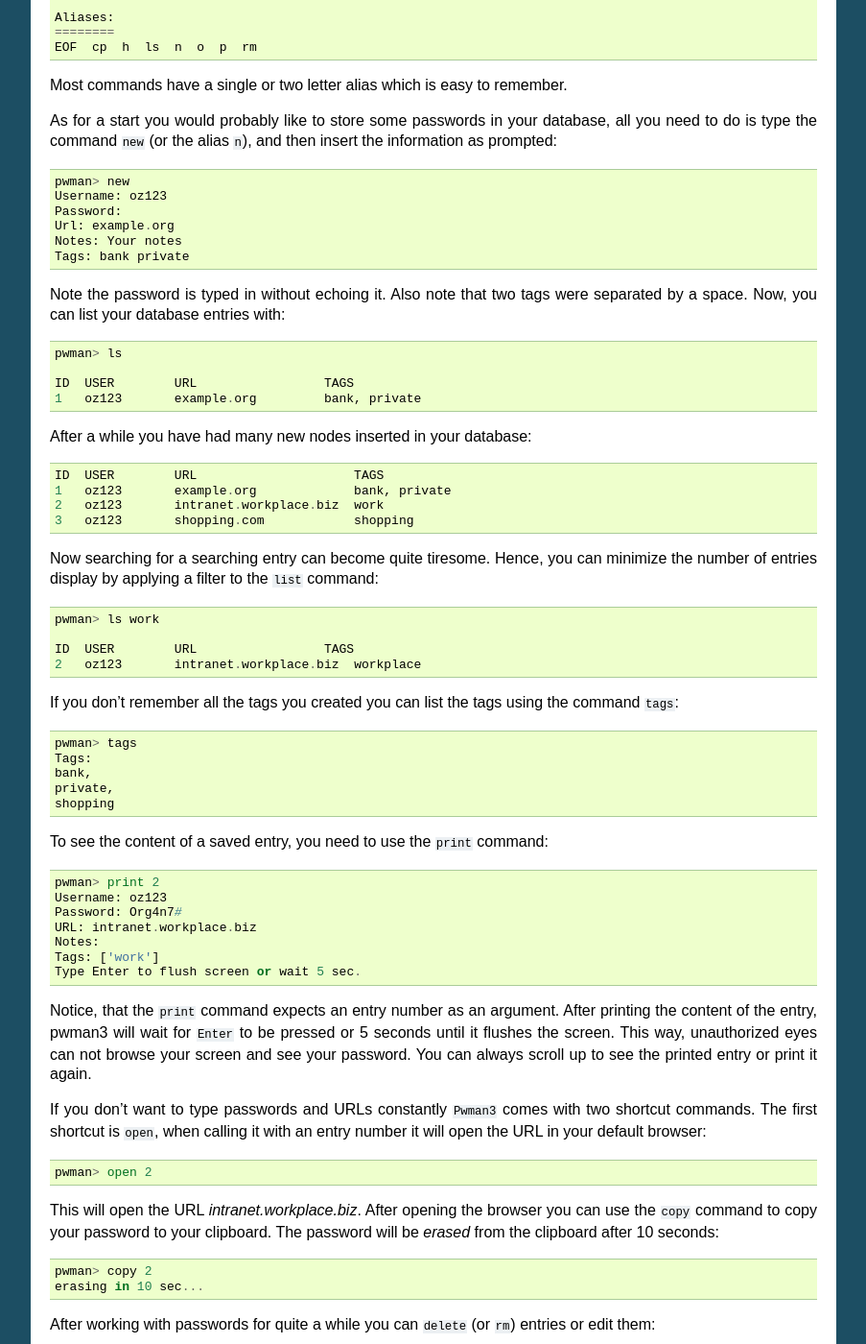
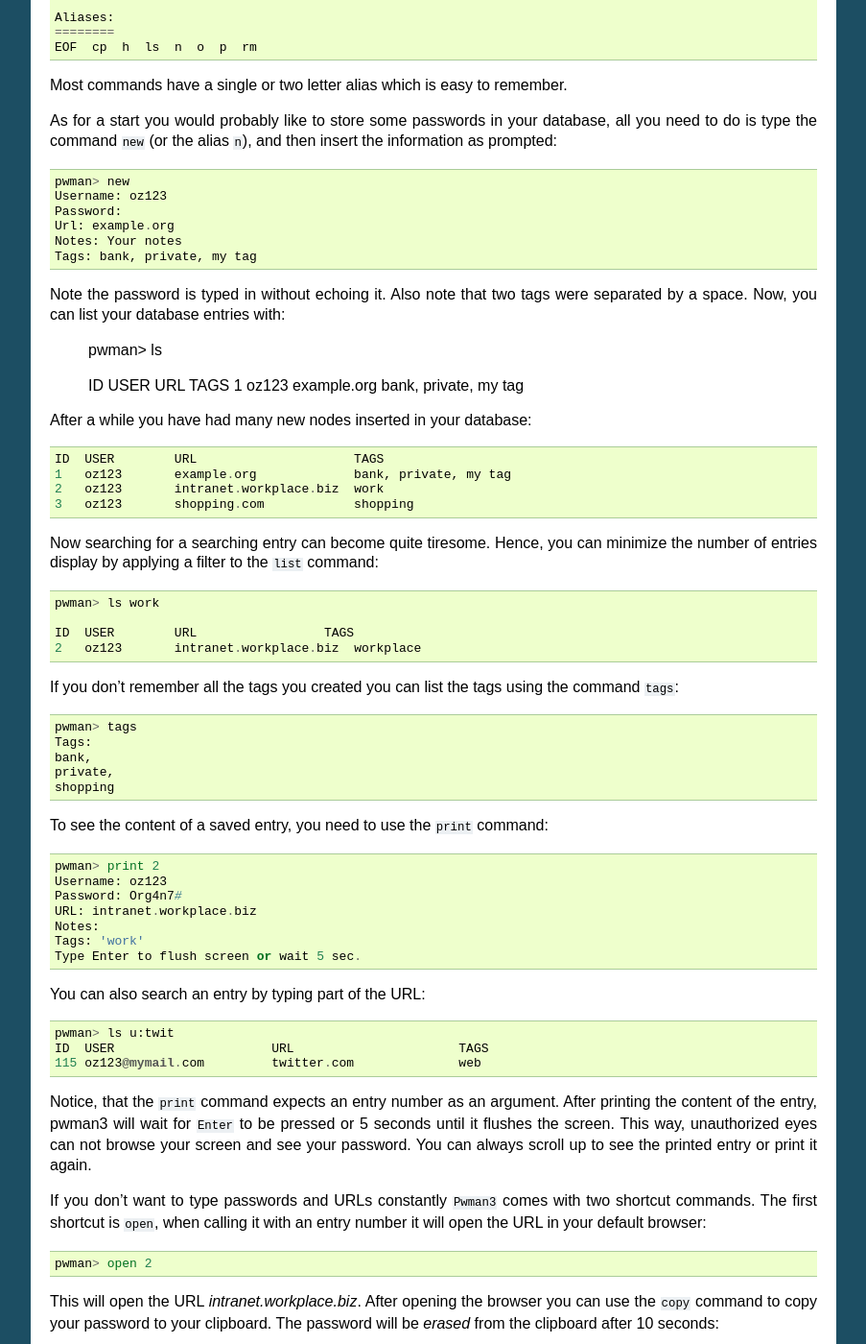
Before and after one commit to pwman3/pwman3, a Sphinx documentation site: the page built from docs/source/tutorial.rst, in a window 1280 px wide and 1400 px high, scrolled down 655 px. Shown: the whole window at 96% size, without its empty margins (198-1101 px from the left). Built offline with Sphinx 7.4.7, drawn with Linux system fonts in a browser that asks for light colours.

Commit message:
Update documentation

```diff
--- a/docs/source/tutorial.rst
+++ b/docs/source/tutorial.rst
@@ -49,21 +49,21 @@ as prompted::
     Password:
     Url: example.org
     Notes: Your notes
-    Tags: bank private
+    Tags: bank, private, my tag
 
 Note the password is typed in without echoing it. Also note that two tags were
-separated by a space. Now, you can list your database entries with::
+separated by a space. Now, you can list your database entries with:
 
     pwman> ls
 
     ID  USER        URL                 TAGS
-    1   oz123       example.org         bank, private
+    1   oz123       example.org         bank, private, my tag
 
 After a while you have had many new nodes inserted in your database::
 
 
     ID  USER        URL                     TAGS
-    1   oz123       example.org             bank, private
+    1   oz123       example.org             bank, private, my tag
     2   oz123       intranet.workplace.biz  work
     3   oz123       shopping.com            shopping
 
@@ -92,8 +92,14 @@ To see the content of a saved entry, you need to use the ``print`` command::
     Password: Org4n7#
     URL: intranet.workplace.biz
     Notes:
-    Tags: ['work']
+    Tags: 'work'
     Type Enter to flush screen or wait 5 sec.
+
+You can also search an entry by typing part of the URL::
+
+    pwman> ls u:twit
+    ID  USER                     URL                      TAGS
+    115 oz123@mymail.com         twitter.com              web
 
 Notice, that the ``print`` command expects an entry number as an argument.
 After printing the content of the entry, pwman3 will wait for ``Enter`` to be
```
